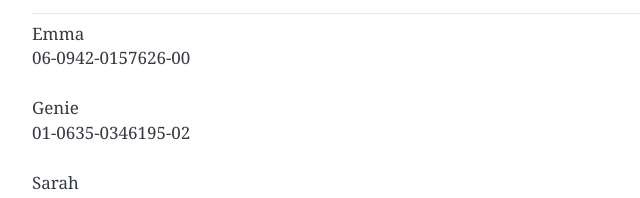
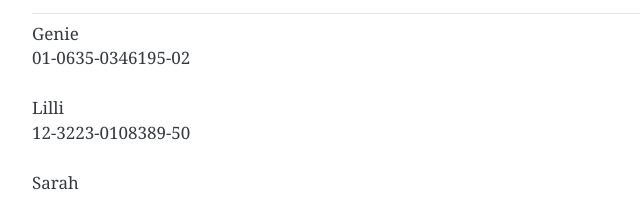
Before and after one commit to lasagnaintegrity/lasagnaintegrity.github.io, a plain HTML site: page copypasta.html in a window 1280 px wide. Shown: the part 167-365 px from the top of the page, 96-736 px from the left. Drawn offline with nearby package versions, Linux system fonts and the light colour scheme.

Commit message:
Update copypasta.html

```diff
--- a/copypasta.html
+++ b/copypasta.html
@@ -13,7 +13,7 @@
 <div class="mx-auto" style="padding-top:10%; width: 80%;">
 <h3>Thanks for buying our stuff!</h3>
 <hr>
-<p>Emma</p><p>06-0942-0157626-00</p><br>
 <p>Genie</p><p>01-0635-0346195-02</p><br>
+<p>Lilli</p><p>12-3223-0108389-50</p><br>
 <p>Sarah</p><p>12-3032-0124247-00</p><br>
 </div></body>
```
